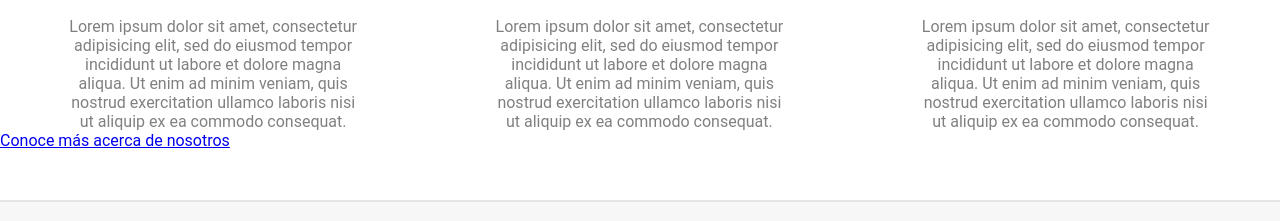
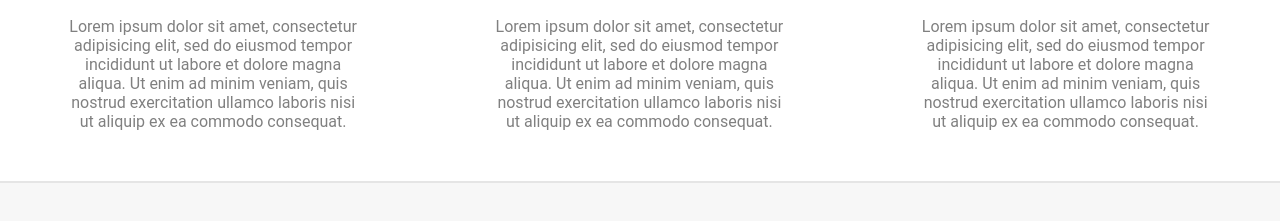
Before and after one commit to davidsdevel/oieniv-website, a Next.js app: page / in a window 1280 px wide. Shown: the part 940-1161 px from the top of the page. Built offline with nearby package versions, Linux system fonts and the light colour scheme; a web font is replaced by a local one.

Commit message:
Updated Component

```diff
--- a/components/index/missionVisionObjective.js
+++ b/components/index/missionVisionObjective.js
@@ -1,6 +1,5 @@
 import React, {Component} from "react";
 import MissionVisionObjectiveChild from "./missionVisionObjectiveChild";
-import Link from "next/link";
 
 const data = [{
 	title:"Misión",
@@ -26,9 +25,6 @@ class MissionVisionObjective extends Component {
 		return (
 			<div id="mission-main">
 				{Child}
-				<Link href="/nosotros" prefetch>
-					<a>Conoce más acerca de nosotros</a>
-				</Link>
 				<style jsx global>{`
 #mission-main {
 	padding: 50px 0;
```
